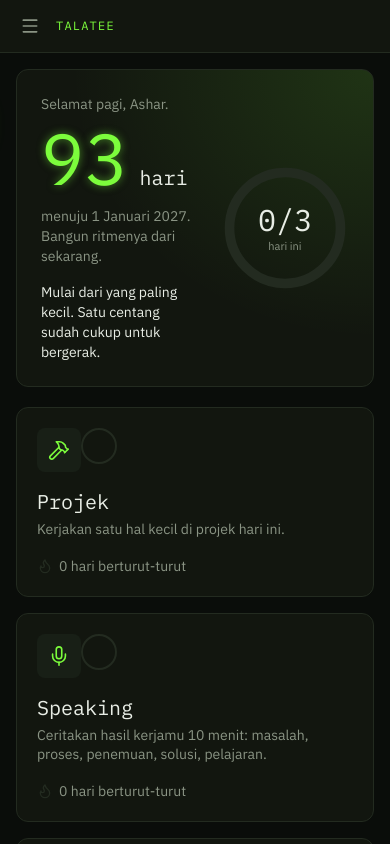
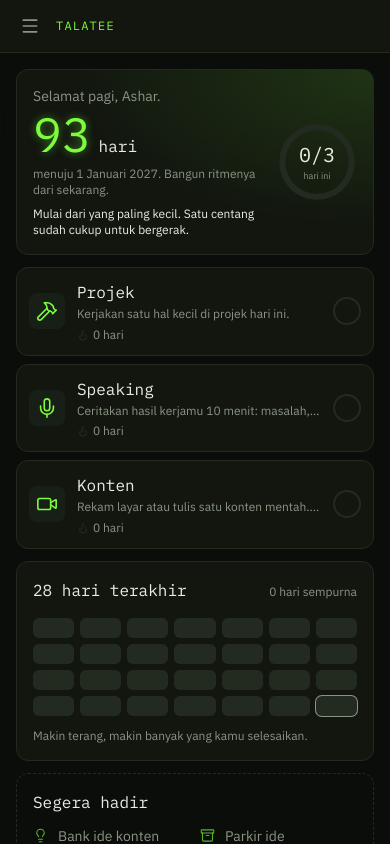
Before and after one commit to ashartalatee/Talatee_DataBase, a React (Vite) app in the folder dashboard/: page / in a window 390 px wide. Built offline with nearby package versions, Linux system fonts and the light colour scheme; no server answers.

Commit message:
Kompas: tampilan ringkas untuk layar HP

```diff
--- a/dashboard/src/pages/Kompas.jsx
+++ b/dashboard/src/pages/Kompas.jsx
@@ -158,26 +158,26 @@ export default function Kompas() {
         : `Sisa ${3 - done}. Kamu sudah mulai, tinggal dilanjutkan.`
 
   return (
-    <div className="max-w-4xl mx-auto space-y-5">
-      <section className="relative overflow-hidden rounded-xl border border-ink-border bg-ink-surface bg-[radial-gradient(ellipse_at_top_right,rgba(124,252,60,0.13),transparent_60%)] p-6 md:p-8">
-        <div className="flex items-center justify-between gap-6">
+    <div className="max-w-4xl mx-auto space-y-3 md:space-y-5">
+      <section className="relative overflow-hidden rounded-xl border border-ink-border bg-ink-surface bg-[radial-gradient(ellipse_at_top_right,rgba(124,252,60,0.13),transparent_60%)] p-4 md:p-8">
+        <div className="flex items-center justify-between gap-3 md:gap-6">
           <div className="min-w-0">
             <p className="text-text-muted text-sm">{greeting(now.getHours())}, Ashar.</p>
-            <div className="flex items-baseline gap-3 mt-2">
-              <span className="font-display text-7xl md:text-8xl leading-none text-accent glow-text-accent">
+            <div className="flex items-baseline gap-2 md:gap-3 mt-1 md:mt-2">
+              <span className="font-display text-5xl md:text-8xl leading-none text-accent glow-text-accent">
                 {left > 0 ? left : 0}
               </span>
-              <span className="font-display text-xl text-text-primary">hari</span>
+              <span className="font-display text-base md:text-xl text-text-primary">hari</span>
             </div>
-            <p className="text-text-muted text-sm mt-3">
+            <p className="text-text-muted text-xs md:text-sm mt-2 md:mt-3">
               menuju 1 Januari 2027. Bangun ritmenya dari sekarang.
             </p>
-            <p className={`text-sm mt-4 max-w-sm ${done === 3 ? 'text-accent' : 'text-text-primary'}`}>
+            <p className={`text-xs md:text-sm mt-2 md:mt-4 max-w-sm ${done === 3 ? 'text-accent' : 'text-text-primary'}`}>
               {message}
             </p>
           </div>
 
-          <div className="relative shrink-0 w-32 h-32 md:w-40 md:h-40" aria-label={`${done} dari 3 selesai hari ini`}>
+          <div className="relative shrink-0 w-20 h-20 md:w-40 md:h-40" aria-label={`${done} dari 3 selesai hari ini`}>
             <svg viewBox="0 0 120 120" className="w-full h-full -rotate-90">
               <circle cx="60" cy="60" r="52" fill="none" strokeWidth="9" className="stroke-ink-border" />
               <circle
@@ -194,14 +194,14 @@ export default function Kompas() {
               />
             </svg>
             <div className="absolute inset-0 flex flex-col items-center justify-center">
-              <span className="font-display text-3xl md:text-4xl text-text-primary">{done}/3</span>
-              <span className="text-[11px] text-text-muted">hari ini</span>
+              <span className="font-display text-xl md:text-4xl text-text-primary">{done}/3</span>
+              <span className="text-[9px] md:text-[11px] text-text-muted">hari ini</span>
             </div>
           </div>
         </div>
       </section>
 
-      <section className="grid grid-cols-1 md:grid-cols-3 gap-4">
+      <section className="grid grid-cols-1 md:grid-cols-3 gap-2 md:gap-4">
         {HABITS.map(({ id, name, icon: Icon, min }) => {
           const dates = log[id]
           const ok = dates.includes(today)
@@ -211,22 +211,22 @@ export default function Kompas() {
               key={id}
               onClick={() => toggle(id)}
               aria-pressed={ok}
-              className={`group text-left rounded-xl border p-5 flex flex-col gap-4 min-h-[190px] transition-all ${
+              className={`group text-left rounded-xl border p-3 md:p-5 flex flex-row md:flex-col items-center md:items-stretch gap-3 md:gap-4 md:min-h-[190px] transition-all ${
                 ok
                   ? 'border-accent bg-accent/10 glow-accent-sm'
                   : 'border-ink-border bg-ink-surface hover:border-accent/50 hover:-translate-y-0.5'
               }`}
             >
-              <div className="flex items-start justify-between">
+              <div className="flex items-start justify-between max-md:contents">
                 <span
-                  className={`w-11 h-11 rounded-lg flex items-center justify-center ${
+                  className={`w-9 h-9 md:w-11 md:h-11 max-md:order-1 shrink-0 rounded-lg flex items-center justify-center ${
                     ok ? 'bg-accent text-ink' : 'bg-ink-elevated text-accent'
                   }`}
                 >
                   <Icon size={22} strokeWidth={1.75} />
                 </span>
                 <span
-                  className={`w-9 h-9 rounded-full flex items-center justify-center border-2 transition-colors ${
+                  className={`w-7 h-7 md:w-9 md:h-9 max-md:order-3 shrink-0 rounded-full flex items-center justify-center border-2 transition-colors ${
                     ok
                       ? 'bg-accent border-accent text-ink'
                       : 'border-ink-border text-transparent group-hover:border-accent/60 group-hover:text-accent/50'
@@ -236,12 +236,16 @@ export default function Kompas() {
                 </span>
               </div>
 
-              <div className="flex-1">
-                <h2 className="font-display text-xl text-text-primary">{name}</h2>
-                <p className="text-text-muted text-sm mt-1 leading-snug">{min}</p>
+              <div className="flex-1 min-w-0 max-md:order-2">
+                <h2 className="font-display text-base md:text-xl text-text-primary">{name}</h2>
+                <p className="text-text-muted text-xs md:text-sm mt-0.5 md:mt-1 leading-snug max-md:truncate">{min}</p>
+                <div className="md:hidden flex items-center gap-1 text-xs mt-1">
+                  <Flame size={12} className={streak > 0 ? 'text-warning' : 'text-ink-border'} strokeWidth={2} />
+                  <span className={streak > 0 ? 'text-text-primary' : 'text-text-muted'}>{streak} hari</span>
+                </div>
               </div>
 
-              <div className="flex items-center gap-1.5 text-sm">
+              <div className="hidden md:flex items-center gap-1.5 text-sm">
                 <Flame size={16} className={streak > 0 ? 'text-warning' : 'text-ink-border'} strokeWidth={2} />
                 <span className={streak > 0 ? 'text-text-primary' : 'text-text-muted'}>
                   {streak} hari berturut-turut
@@ -252,8 +256,8 @@ export default function Kompas() {
         })}
       </section>
 
-      <section className="grid grid-cols-1 md:grid-cols-5 gap-4">
-        <div className="md:col-span-3 rounded-xl border border-ink-border bg-ink-surface p-5">
+      <section className="grid grid-cols-1 md:grid-cols-5 gap-3 md:gap-4">
+        <div className="md:col-span-3 rounded-xl border border-ink-border bg-ink-surface p-4 md:p-5">
           <div className="flex items-baseline justify-between gap-3">
             <h2 className="font-display text-base text-text-primary">28 hari terakhir</h2>
             <span className="text-xs text-text-muted">{perfectDays} hari sempurna</span>
@@ -266,7 +270,7 @@ export default function Kompas() {
                 <span
                   key={i}
                   title={`${d.getDate()}/${d.getMonth() + 1}: ${c} dari 3`}
-                  className={`h-7 rounded-md ${CELL[c]} ${ymd(d) === today ? 'ring-1 ring-text-muted' : ''}`}
+                  className={`h-5 md:h-7 rounded-md ${CELL[c]} ${ymd(d) === today ? 'ring-1 ring-text-muted' : ''}`}
                 />
               )
             })}
@@ -274,9 +278,9 @@ export default function Kompas() {
           <p className="text-xs text-text-muted mt-3">Makin terang, makin banyak yang kamu selesaikan.</p>
         </div>
 
-        <div className="md:col-span-2 rounded-xl border border-dashed border-ink-border p-5">
+        <div className="md:col-span-2 rounded-xl border border-dashed border-ink-border p-4 md:p-5">
           <h2 className="font-display text-base text-text-primary">Segera hadir</h2>
-          <ul className="mt-3 space-y-2.5">
+          <ul className="mt-3 grid grid-cols-2 md:grid-cols-1 gap-2.5">
             {SOON.map(({ icon: Icon, title }) => (
               <li key={title} className="flex items-center gap-2.5 text-sm text-text-muted">
                 <Icon size={15} className="text-accent/70" strokeWidth={1.75} />
@@ -296,7 +300,7 @@ export default function Kompas() {
 
       <Link
         to="/overview"
-        className="flex items-center justify-between gap-3 px-5 py-3 rounded-xl border border-ink-border text-sm text-text-muted hover:border-accent/50 hover:text-text-primary transition-colors"
+        className="flex items-center justify-between gap-3 px-4 md:px-5 py-2.5 md:py-3 rounded-xl border border-ink-border text-sm text-text-muted hover:border-accent/50 hover:text-text-primary transition-colors"
       >
         <span>Lihat kondisi client dan data</span>
         <span className="flex items-center gap-1.5">
```
